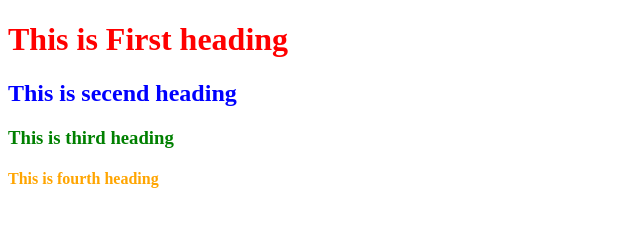
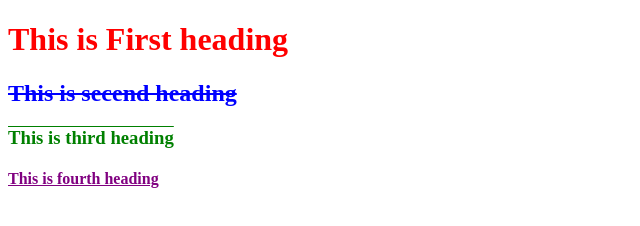
Before and after one commit to developerjahidhasan/my-first-reposit, a plain HTML site: page index.html in a window 1280 px wide. Shown: the whole page, without its empty margins (0-640 px from the left). Drawn offline with Linux system fonts and the light colour scheme.

Commit message:
css changed

```diff
--- a/style.css
+++ b/style.css
@@ -4,10 +4,13 @@ h1{
 }
 h2{
     color: blue;
+    text-decoration: line-through;
 }
 h3{
     color: green;
+    text-decoration: overline;
 }
 h4{
-    color: orange;
+    color: purple;
+    text-decoration: underline;
 }
```
